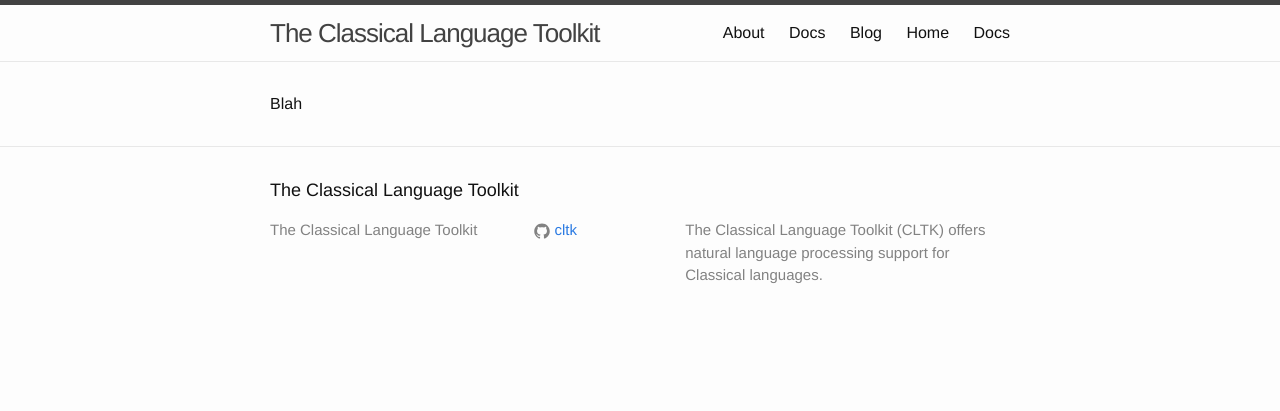
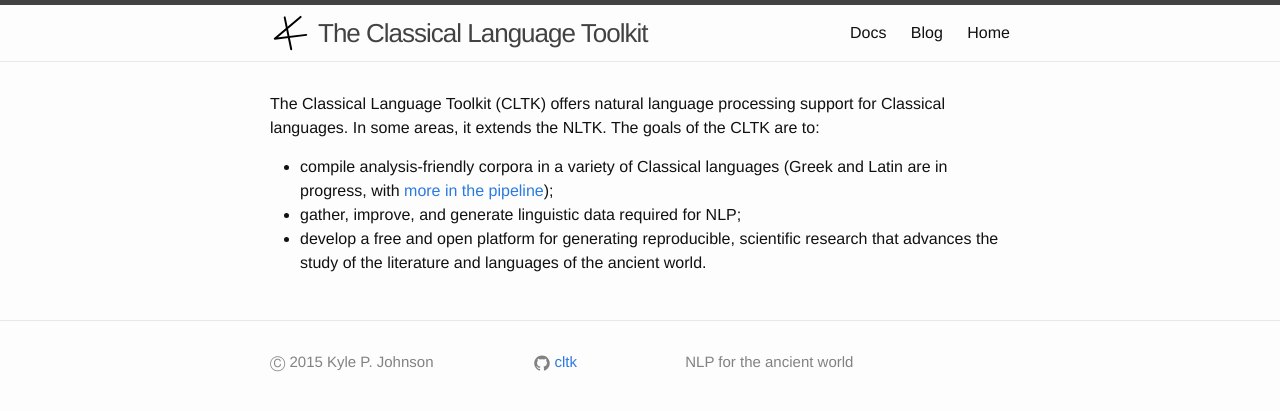
Before and after one commit to cltk/cltk.github.io, a Jekyll site: the page built from index.md, in a window 1280 px wide. Shown: the top 411 px of the page. Built offline with Jekyll 4.4.1, drawn with Linux system fonts in a browser that asks for light colours.

Commit message:
logo added

```diff
--- a/_config.yml
+++ b/_config.yml
@@ -2,11 +2,13 @@
 title: The Classical Language Toolkit
 #email: kyle@kyle-p-johnson.com
 description: > # this means to ignore newlines until "baseurl:"
-  The Classical Language Toolkit (CLTK) offers natural language processing support for Classical languages.
+  NLP for the ancient world
 baseurl: "" # the subpath of your site, e.g. /blog/
 url: "http://cltk.org" # the base hostname & protocol for your site
 #twitter_username: kyle_p_johnson
-github_username:  cltk
+github_username: cltk
+github_cltk: kylepjohnson/cltk
+copyright: Ⓒ 2015 Kyle P. Johnson
 
 # Build settings
 markdown: kramdown
--- a/_includes/footer.html
+++ b/_includes/footer.html
@@ -2,21 +2,22 @@
 
   <div class="wrapper">
 
-    <h2 class="footer-heading">{{ site.title }}</h2>
+    <!-- h2 class="footer-heading">{{ site.title }}</h2 -->
 
     <div class="footer-col-wrapper">
       <div class="footer-col  footer-col-1">
         <ul class="contact-list">
-          <li>{{ site.title }}</li>
+          <!-- li>{{ site.title }}</li -->
+          <li>{{ site.copyright }}</li>
           <li><a href="mailto:{{ site.email }}">{{ site.email }}</a></li>
         </ul>
       </div>
 
       <div class="footer-col  footer-col-2">
         <ul class="social-media-list">
-          {% if site.github_username %}
+          {% if site.github_cltk %}
           <li>
-            <a href="https://github.com/{{ site.github_username }}">
+            <a href="https://github.com/{{ site.github_cltk }}">
               <span class="icon  icon--github">
                 <svg viewBox="0 0 16 16">
                   <path fill="#828282" d="M7.999,0.431c-4.285,0-7.76,3.474-7.76,7.761 c0,3.428,2.223,6.337,5.307,7.363c0.388,0.071,0.53-0.168,0.53-0.374c0-0.184-0.007-0.672-0.01-1.32 c-2.159,0.469-2.614-1.04-2.614-1.04c-0.353-0.896-0.862-1.135-0.862-1.135c-0.705-0.481,0.053-0.472,0.053-0.472 c0.779,0.055,1.189,0.8,1.189,0.8c0.692,1.186,1.816,0.843,2.258,0.645c0.071-0.502,0.271-0.843,0.493-1.037 C4.86,11.425,3.049,10.76,3.049,7.786c0-0.847,0.302-1.54,0.799-2.082C3.768,5.507,3.501,4.718,3.924,3.65 c0,0,0.652-0.209,2.134,0.796C6.677,4.273,7.34,4.187,8,4.184c0.659,0.003,1.323,0.089,1.943,0.261 c1.482-1.004,2.132-0.796,2.132-0.796c0.423,1.068,0.157,1.857,0.077,2.054c0.497,0.542,0.798,1.235,0.798,2.082 c0,2.981-1.814,3.637-3.543,3.829c0.279,0.24,0.527,0.713,0.527,1.437c0,1.037-0.01,1.874-0.01,2.129 c0,0.208,0.14,0.449,0.534,0.373c3.081-1.028,5.302-3.935,5.302-7.362C15.76,3.906,12.285,0.431,7.999,0.431z"/>
--- a/_includes/header.html
+++ b/_includes/header.html
@@ -2,7 +2,10 @@
 
   <div class="wrapper">
 
-    <a class="site-title" href="{{ site.baseurl }}/">{{ site.title }}</a>
+
+    <a class="site-title" href="{{ site.baseurl }}/">
+      <img src="/assets/phoenician_aleph.svg" alt="cltk_logo" class="cltk_logo" align="left" height="42" width="42">{{ site.title }}
+    </a>
 
     <nav class="site-nav">
       <a href="#" class="menu-icon">
@@ -19,7 +22,6 @@
           <a class="page-link" href="{{ page.url | prepend: site.baseurl }}">{{ page.title }}</a>
           {% endif %}
         {% endfor %}
-        <a class="page-link" href="http://docs.cltk.org">Docs</a>
       </div>
     </nav>
 
--- a/css/main.scss
+++ b/css/main.scss
@@ -3,6 +3,10 @@
 ---
 @charset "utf-8";
 
+img.cltk_logo {
+  margin-top: 6px;
+  margin-right: 6px;
+}
 
 
 // Our variables
--- a/index.html
+++ /dev/null
@@ -1,7 +0,0 @@
----
-layout: default
-title: Home
-permalink: /
----
-
-Blah
--- a/about.md
+++ b/index.md
@@ -1,7 +1,7 @@
 ---
-layout: page
-title: About
-permalink: /about/
+layout: default
+title: Home
+permalink: /
 ---
 
 
```
Also changed, not shown: docs.md (+1 -7 lines), assets/phoenician_aleph.svg (added).
